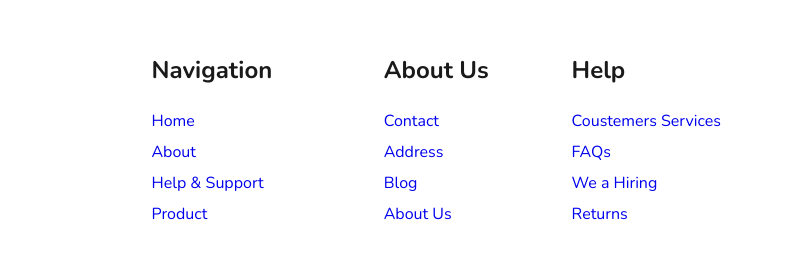
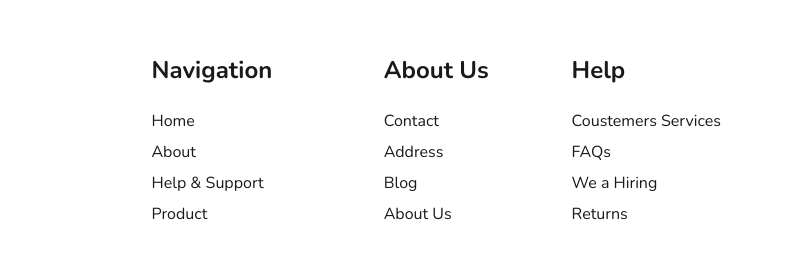
Before and after one commit to Umid085/flower-shop-landingpage, a plain HTML site: page index.html in a window 1280 px wide. Shown: the part 3730-4003 px from the top of the page, 471-1280 px from the left. Drawn offline with nearby package versions, Linux system fonts and the light colour scheme.

Commit message:
solve links hover bugs

```diff
--- a/style/style.css
+++ b/style/style.css
@@ -12,6 +12,7 @@ header{
 }
 
 .nav-list{
+  color: #1A1A1A;
   display: flex;
   align-items: center;
   justify-content: space-between;
@@ -697,6 +698,15 @@ margin-left: 40px;
   margin-bottom: 10px;
 }
 
+.footer-links a{
+  transition: .2s;
+  color: #1A1A1A;
+}
+
+.footer-links a:hover{
+  color:#066f14;
+}
+
 .icons{
   color: #066f14;
   margin-left: 40px;
```
